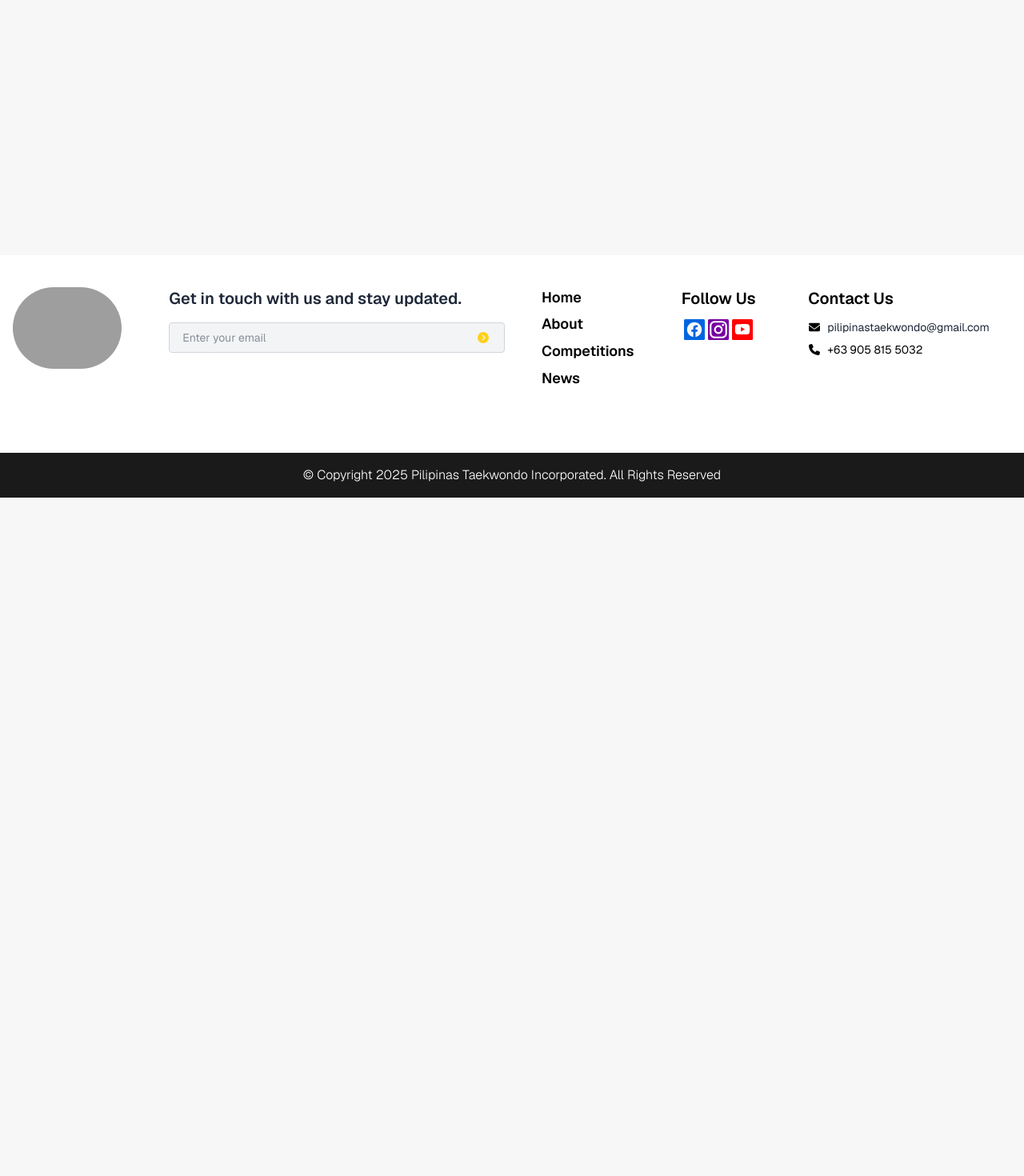
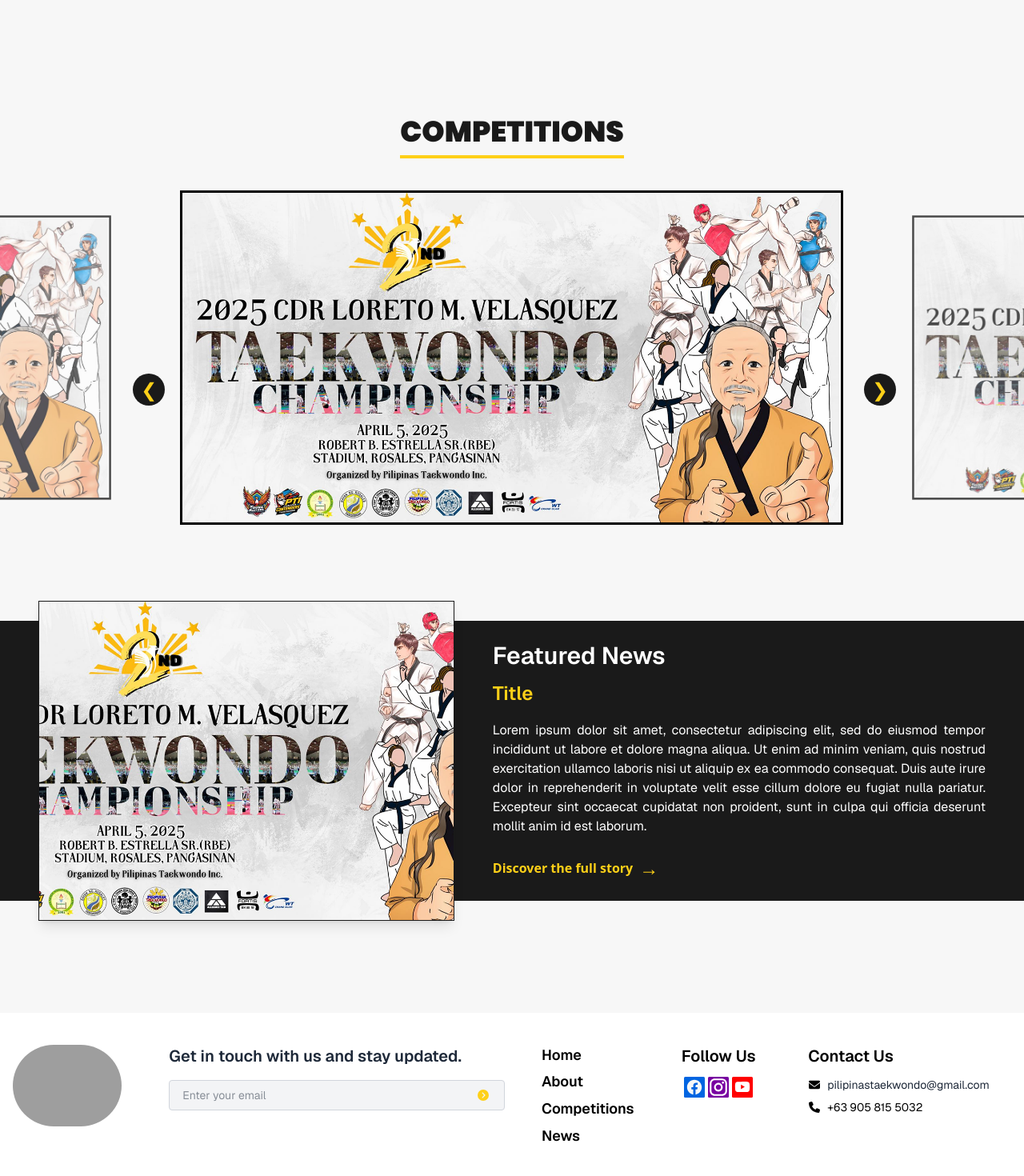
Before and after one commit to rvcarcueva2/pti-web, a Next.js app in the folder web/: page / in a window 1280 px wide. Shown: the part 640-2110 px from the top of the page at 80% size. Before the commit the page ends 1262 px from the top, so only its background shows below. Built offline with nearby package versions, Linux system fonts and the light colour scheme; grey boxes are pictures that could not be loaded.

Commit message:
modified home page

```diff
--- a/web/app/page.tsx
+++ b/web/app/page.tsx
@@ -1,15 +1,170 @@
-import Image from "next/image";
-import { FontAwesomeIcon } from "@fortawesome/react-fontawesome";
+'use client';
 
-export default function Home() {
+import Image from 'next/image';
+import { useState, useEffect, useRef } from 'react';
+import Link from 'next/link';
+
+const images = [
+  { src: '/images/Competition.png', link: '/news/competition-1' },
+  { src: '/images/Competition.png', link: '/news/competition-2' },
+  { src: '/images/Competition.png', link: '/news/competition-3' },
+];
+
+export default function Carousel() {
+  const [current, setCurrent] = useState(0);
+  const carouselRef = useRef<HTMLDivElement>(null);
+  const startX = useRef(0);
+  const isDragging = useRef(false);
+
+  useEffect(() => {
+    const interval = setInterval(() => {
+      setCurrent((prev) => (prev + 1) % images.length);
+    }, 4000);
+    return () => clearInterval(interval);
+  }, []);
+
+  // DRAG HANDLERS
+  const handleStart = (e: React.PointerEvent<HTMLDivElement>) => {
+    isDragging.current = true;
+    startX.current = e.clientX;
+  };
+
+  const handleEnd = (e: React.PointerEvent<HTMLDivElement>) => {
+    if (!isDragging.current) return;
+    const endX = e.clientX;
+    const diff = endX - startX.current;
+
+    if (diff > 50) {
+      // Swipe Right
+      setCurrent((prev) => (prev - 1 + images.length) % images.length);
+    } else if (diff < -50) {
+      // Swipe Left
+      setCurrent((prev) => (prev + 1) % images.length);
+    }
+
+    isDragging.current = false;
+  };
+
   return (
-    <div className="flex items-center justify-center min-h-screen ">
+    <>
+      {/* Hero Background */}
+      <div className="relative w-full h-screen overflow-hidden">
+        <div className="absolute inset-0 -z-10">
+          <Image
+            src="/images/Hero.png"
+            alt="Pilipinas Taekwondo Incorporated"
+            fill
+            priority
+            className="object-contain object-top w-full h-full"
+          />
+        </div>
+      </div>
+
+      {/* Section Title */}
+      <section className="px-4 -mt-35 pt-1 pb-10 text-center">
+        <h1 className="font-poppins-black text-3xl border-b-4 border-[#FED018] inline-block pb-2">
+          COMPETITIONS
+        </h1>
+      </section>
+
+      <div className="relative w-full overflow-hidden pb-20 mb-10">
+  {/* Left Arrow */}
+  <button
+    onClick={() =>
+      setCurrent((prev) => (prev - 1 + images.length) % images.length)
+    }
+    className="bg-[#1A1A1A] absolute z-30 top-1/2 -translate-y-1/2 left-[13%] w-10 h-10 flex items-center justify-center rounded-full bg-opacity-80 hover:bg-opacity-100 transition duration-300 group"
+  >
+    <span className="text-2xl text-[#FED018] group-hover:scale-110 transition">&#10094;</span>
+  </button>
+
+  {/* Right Arrow */}
+  <button
+    onClick={() =>
+      setCurrent((prev) => (prev + 1) % images.length)
+    }
+    className="bg-[#1A1A1A] absolute z-30 top-1/2 -translate-y-1/2 right-[12.5%] w-10 h-10 flex items-center justify-center rounded-full bg-opacity-80 hover:bg-opacity-100 transition duration-300 group"
+  >
+    <span className="text-2xl text-[#FED018] group-hover:scale-110 transition">&#10095;</span>
+  </button>
+
+  {/* Carousel Content */}
+  <div className="mx-auto w-full max-w-[100%] overflow-hidden">
+    <div
+      ref={carouselRef}
+      className="flex transition-transform duration-700 ease-in-out"
+      style={{
+        transform: `translateX(calc(${-current * 66.66}vw + 16.66vw))`,
+      }}
+      onPointerDown={handleStart}
+      onPointerUp={handleEnd}
+      onPointerLeave={handleEnd}
+    >
+      {images.map((image, index) => (
+        <div
+          key={index}
+          className={`w-[66.66vw] flex-shrink-0 transition-all duration-500 ease-in-out px-3 ${
+            index === current ? 'scale-100 z-20' : 'scale-85 opacity-70 z-10'
+          }`}
+        >
+          <Link href={image.link}>
+            <div className="border-[3px] border-black overflow-hidden cursor-pointer">
+              <Image
+                src={image.src}
+                alt={`Slide ${index + 1}`}
+                width={1200}
+                height={600}
+                className="object-cover w-full h-auto"
+              />
+            </div>
+          </Link>
+        </div>
+      ))}
+    </div>
+  </div>
+</div>
 
 
 
-    </div>
+      {/* Featured Section */}
+      <div className="w-full bg-[#1A1A1A] h-[350px] relative z-10">
+        <div className="max-w-8xl mx-auto h-full flex items-center px-6 gap-x-6 z-20 relative">
+          <div className="w-[45%] pl-6">
+            <div className="w-full h-[400px] relative border shadow-lg">
+              <Image
+                src="/images/Competition.png"
+                alt="Featured Competition"
+                fill
+                className="object-cover rounded-sm"
+                priority
+              />
+            </div>
+          </div>
 
+          <div className="w-[55%] max-w-[85rem]">
+            <div className="text-white p-6 rounded-md bg-opacity-60">
+              <h2 className="font-geist font-black text-xl md:text-2xl mb-2">Featured News</h2>
+              <h3 className="font-geist font-bold text-[#FED018] text-lg mb-4">Title</h3>
+              <p className="font-geist text-sm mb-6 leading-relaxed text-justify">
+                Lorem ipsum dolor sit amet, consectetur adipiscing elit, sed do eiusmod tempor incididunt ut labore et dolore magna aliqua. Ut enim ad minim veniam, quis nostrud exercitation ullamco laboris nisi ut aliquip ex ea commodo consequat. Duis aute irure dolor in reprehenderit in voluptate velit esse cillum dolore eu fugiat nulla pariatur. Excepteur sint occaecat cupidatat non proident, sunt in culpa qui officia deserunt mollit anim id est laborum.
+              </p>
+              <a
+                href="#"
+                className="text-[#FED018] font-semibold inline-flex items-center gap-2 group"
+              >
+                Discover the full story
+                <span
+                  className="text-2xl transition-transform duration-300 ease-in-out group-hover:translate-x-1"
+                >
+                  →
+                </span>
+              </a>
+            </div>
+          </div>
+        </div>
+      </div>
 
+      <div className="w-full h-[100px]" />
+    </>
   );
-
 }
```
